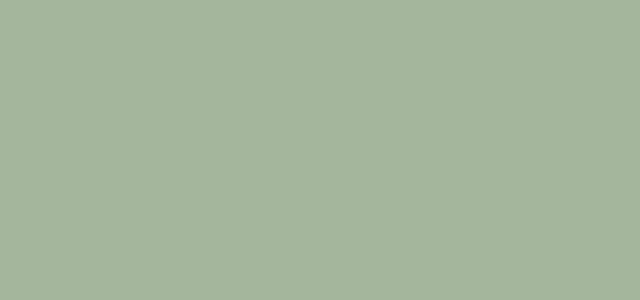
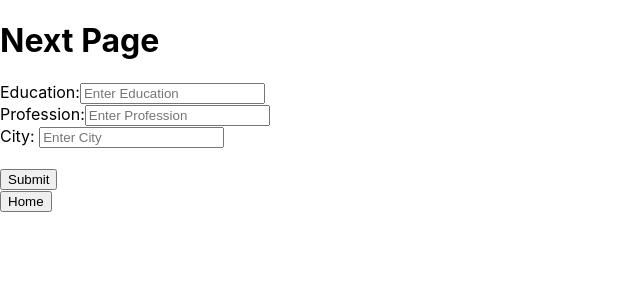
Before and after one commit to ferry-484/E-Commerce-Demo, a React (Create React App) app: page /next in a window 1280 px wide. Shown: the top 300 px of the page, without its empty margins (0-640 px from the left). Built offline with nearby package versions, Linux system fonts and the light colour scheme.

Commit message:
Add files via upload

```diff
--- a/package.json
+++ b/package.json
@@ -1,16 +1,14 @@
 {
-  "name": "shopping-app",
+  "name": "form-with-todo",
   "version": "0.1.0",
   "private": true,
   "dependencies": {
-    "@fortawesome/fontawesome-svg-core": "^1.2.35",
-    "@fortawesome/free-solid-svg-icons": "^5.15.3",
-    "@fortawesome/react-fontawesome": "^0.1.14",
     "@testing-library/jest-dom": "^5.11.10",
     "@testing-library/react": "^11.2.6",
     "@testing-library/user-event": "^12.8.3",
     "react": "^17.0.2",
     "react-dom": "^17.0.2",
+    "react-modal": "^3.13.1",
     "react-router-dom": "^5.2.0",
     "react-scripts": "4.0.3",
     "web-vitals": "^1.1.1"
--- a/src/App.css
+++ b/src/App.css
@@ -1,10 +1,5 @@
 .App {
   text-align: center;
-}
-
-.App-logo {
-  height: 40vmin;
-  pointer-events: none;
 }
 
 @media (prefers-reduced-motion: no-preference) {
@@ -14,7 +9,7 @@
 }
 
 .App-header {
-  background-color: #282c34;
+  /* background-color: #282c34; */
   min-height: 100vh;
   display: flex;
   flex-direction: column;
@@ -36,16 +31,3 @@
     transform: rotate(360deg);
   }
 }
-
-.productslist {
-  background-color: aquamarine;
-  text-align: center;
-}
-
-body {
-  background-color: #a4b69c;
-}
-
-.loginpage {
-  margin-top: 20%;
-}
--- a/src/App.js
+++ b/src/App.js
@@ -1,19 +1,13 @@
-import React from 'react';
-import './App.css';
-import Login from './Components/Login';
-import ProductList from './Components/ProductList';
-import { BrowserRouter as Router, Switch, Route } from 'react-router-dom';
+import React from "react";
+import Routes from "./Routes";
+//import "./App.css";
 
 function App() {
   return (
-    <Router>
-      <div className="App">
-        <Switch>
-          <Route exact path='/' component={Login}></Route>
-          <Route exact path='/products' component={ProductList}></Route>
-        </Switch>
-      </div>
-    </Router>
+    <div className="App">
+      <header className="App-header"></header>
+      <Routes />
+    </div>
   );
 }
 
--- /dev/null
+++ b/src/Components/Home.js
@@ -0,0 +1,130 @@
+import React, { useState } from "react";
+import { useHistory } from "react-router-dom";
+
+function Home(props) {
+  const [user, setUser] = useState([{ userName: "", age: "", gender: "" }]);
+  const history = useHistory();
+
+  const handleAdd = (event) => {
+    let path = "./next";
+    history.push(path);
+
+    let items = [];
+    let itemsData = JSON.parse(localStorage.getItem("data"));
+
+    let obj = {};
+    obj["name"] = user.userName;
+    obj["age"] = user.age;
+    obj["gender"] = user.gender;
+    items.push(obj);
+    localStorage.setItem("data", JSON.stringify(items));
+
+    // if (obj["age"] === undefined) {
+    // alert("Enter age");
+    //   return;
+    // }
+  };
+
+  return (
+    <div>
+      <form>
+        <h1>Home Page</h1>
+        <lable>UserName:</lable>
+        <input
+          type="text"
+          placeholder="Enter UserName"
+          value={user.userName}
+          onChange={(e) => setUser({ ...user, userName: e.target.value })}
+        ></input>
+        <br />
+        <lable>Age:</lable>
+        <input
+          type="text"
+          placeholder="Enter age"
+          value={user.age}
+          onChange={(e) => setUser({ ...user, age: e.target.value })}
+        ></input>
+        <br />
+        <label>Gender: </label>
+        <input
+          type="text"
+          value={user.gender}
+          placeholder="Enter Gender"
+          onChange={(e) => setUser({ ...user, gender: e.target.value })}
+        />
+        {/* Male
+        <input
+          type="text"
+          value={user.nextOption}
+          name="gender"
+          onChange={(e) => setUser({ ...user, nextOption: e.target.value })}
+        />
+        Female */}
+        <br />
+        <br />
+        <button type="submit" onClick={handleAdd}>
+          Next
+        </button>
+      </form>
+      {/* </Modal> */}
+    </div>
+  );
+}
+
+export default Home;
+
+//submit function
+// const handleSubmit = () => {
+//     let users = [];
+//     // let usersData = JSON.parse(localStorage.getItem("user"));
+//     let obj = {};
+//     obj["education"] = user.education;
+//     obj["profession"] = user.profession;
+//     obj["city"] = user.city;
+//     users.push(obj);
+//     localStorage.setItem("user", JSON.stringify(users));
+//     // usersData.push(obj);
+//     // localStorage.setItem("user", JSON.stringify(usersData));
+
+//     //OBJECT CONCAT
+//     let newUser = [];
+//     let newObj = Object.assign({}, ...obj);
+
+//     newUser.push(newObj);
+//     localStorage.setItem("user", JSON.stringify(newUser));
+//     alert("DATA SAVED", props.history.push("/view"));
+//   };
+// //save to localStorage
+//   const handleNext = () => {
+//     let users = [];
+//     // let usersData = JSON.parse(localStorage.getItem("user"));
+//     let obj = {};
+//     obj["name"] = user.name;
+//     obj["age"] = user.age;
+//     obj["gender"] = user.gender;
+//     users.push(obj);
+//     localStorage.setItem("user", JSON.stringify(users));
+//     // usersData.push(obj);
+//     // localStorage.setItem("user", JSON.stringify(usersData));
+//     props.history.push("/form2");
+//   };
+// const handleSubmit = () => {
+//     let users = [];
+//     let usersData = JSON.parse(localStorage.getItem("user"));
+//     let obj = {};
+//     obj["education"] = user.education;
+//     obj["profession"] = user.profession;
+//     obj["city"] = user.city;
+//     users.push(...usersData, obj);
+//     localStorage.setItem("user", JSON.stringify(users));
+//     usersData.push(obj);
+//     localStorage.setItem("user", JSON.stringify(usersData));
+
+//     //OBJECT CONCAT
+//     let newUser = [];
+//     let newObj = Object.assign({}, ...obj);
+//     localStorage.setItem("user", JSON.stringify(newUser));
+//     newUser.push(newObj);
+
+//     alert("DATA SAVED", props.history.push("/view"));
+//   };
--- /dev/null
+++ b/src/Components/List.js
@@ -0,0 +1,58 @@
+import React, { useState, useEffect } from "react";
+import { useHistory } from "react-router-dom";
+const List = () => {
+  const [list, setList] = useState([]);
+  const history = useHistory();
+  useEffect(() => {
+    getData();
+  }, [list]);
+
+  const getData = () => {
+    setList(JSON.parse(localStorage.getItem("data")));
+  };
+  const saveData = () => {
+    let path = "/";
+    history.push(path);
+  };
+  return (
+    <>
+      <div>
+        <h1>User Details</h1>
+        <button onClick={saveData} type="submit">
+          Back to HomePage
+        </button>
+        <table>
+          <tr>
+            <th>UserName</th>
+            <th>Age</th>
+            <th>Gender</th>
+            <th>Education</th>
+            <th>Profession</th>
+            <th>City</th>
+            <th>Actions</th>
+          </tr>
+          {list.map((value, index) => {
+            return (
+              <tr>
+                <td>{value.name}</td>
+                <td>{value.age}</td>
+                <td>{value.gender}</td>
+                <td>{value.education}</td>
+                <td>{value.profession}</td>
+                <td>{value.city}</td>
+                <td>
+                  <button type="submit">Edit</button>
+                </td>
+                <td>
+                  <button type="submit">Delete</button>
+                </td>
+              </tr>
+            );
+          })}
+        </table>
+      </div>
+    </>
+  );
+};
+
+export default List;
--- /dev/null
+++ b/src/Components/Next.js
@@ -0,0 +1,78 @@
+import React, { useState, useEffect } from "react";
+import { useHistory } from "react-router-dom";
+
+function Next(props) {
+  const [user, setUser] = useState([
+    { education: "", profession: "", city: "" },
+  ]);
+  const history = useHistory();
+
+  const handleAdd = () => {
+    let pathName = "./list";
+    history.push(pathName);
+
+    let items = [];
+    let itemsData = JSON.parse(localStorage.getItem("data"));
+
+    let obj = {};
+    obj["education"] = user.education;
+    obj["profession"] = user.profession;
+    obj["city"] = user.city;
+    items.push(...itemsData, obj);
+
+    let newData = [];
+    newData.push(Object.assign({}, ...items));
+    localStorage.setItem("data", JSON.stringify(newData));
+    alert("Data SuccessFully Added..", props.history.push("./list"));
+
+  };
+
+  const handleData = () => {
+    let pathData = "/";
+    history.push(pathData);
+  };
+
+  return (
+    <div>
+      <form>
+        <h1>Next Page</h1>
+        <lable>Education:</lable>
+        <input
+          type="text"
+          placeholder="Enter Education"
+          value={user.education}
+          onChange={(e) => setUser({ ...user, education: e.target.value })}
+        ></input>
+        <br />
+        <lable>Profession:</lable>
+        <input
+          type="text"
+          placeholder="Enter Profession"
+          value={user.profession}
+          onChange={(e) => setUser({ ...user, profession: e.target.value })}
+        ></input>
+        <br />
+        <label>City: </label>
+        <input
+          type="text"
+          value={user.city}
+          placeholder="Enter City"
+          onChange={(e) => setUser({ ...user, city: e.target.value })}
+        />
+
+        <br />
+        <br />
+        <button type="submit" onClick={handleAdd}>
+          Submit
+        </button>
+        <br />
+        <button onClick={handleData} type="submit">
+          Home
+        </button>
+      </form>
+
+    </div>
+  );
+}
+
+export default Next;
--- /dev/null
+++ b/src/Routes.js
@@ -0,0 +1,35 @@
+import React from "react";
+import { Switch, Route, BrowserRouter } from "react-router-dom";
+import Next from "./Components/Next";
+import List from "./Components/List";
+import Home from "./Components/Home";
+
+function Routes() {
+  return (
+    <BrowserRouter>
+      <Switch>
+        <Route
+          exact={true}
+          path="/list"
+          component={List}
+          render={(e, props) => <List {...e} data={props} />}
+        />
+
+        <Route
+          exact={true}
+          path="/next"
+          component={Next}
+          render={(e, props) => <Next {...e} data={props} />}
+        />
+
+        <Route
+          exact={true}
+          path="/" // always loads first
+          render={(e, props) => <Home {...e} data={props} />}
+        />
+      </Switch>
+    </BrowserRouter>
+  );
+}
+
+export default Routes;
```
Also changed, not shown: src/logo.svg (added), 1 other file (tests, documents, lock files or other folders).
